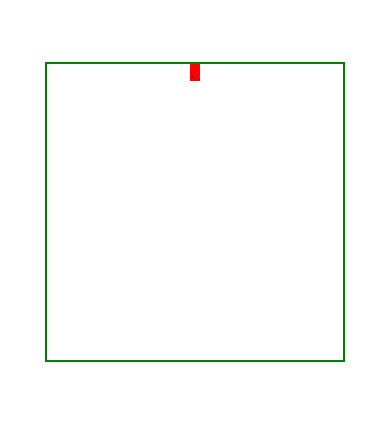
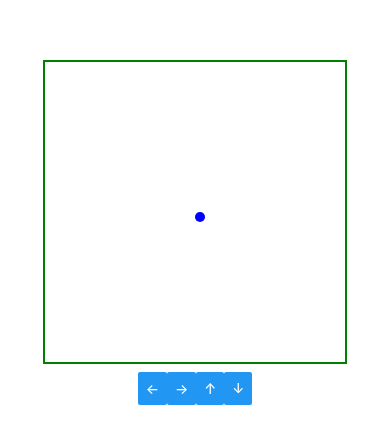
Before and after one commit to mattcolo01/Snake, a React Native app: screen / in a window 390 px wide. Shown: the part 210-654 px from the top of the page. Built offline with nearby package versions, Linux system fonts and the light colour scheme.

Commit message:
Direzionamento e renderizzazione periodica
Aggiunta la funzione per la gestione del cambio di direzione e una funzione che periodicamente modifica la matrice della griglia (in modo poi da ri-renderizzare periodicamente la stessa e dare l'illusione del serpente che si sposta

```diff
--- a/App.js
+++ b/App.js
@@ -1,15 +1,75 @@
+import React from 'react';
 import { StyleSheet, Text, View } from 'react-native';
+import Navigation from './components/navigation';
 
 import Tile from './components/Tile';
 
-export default function App() {
-  return (
-    <View style={styles.container}>
-      <View style={styles.playground}>
-        <Tile />
+export default class App extends React.Component {
+  constructor(props){
+    super(props);
+    let t=new Array();
+    let help=0;
+    for(let i=0; i<30; i++) {
+      t[i]=new Array();
+      for(let j=0; j<30; j++) {
+        t[i][j]={
+          num: help++,
+          val: null,
+        }
+      }
+    }
+
+    t[15][15].val=-1;
+
+    //Stato:
+    //- tiles: matrice degli stati delle singole caselle, per ora contiene l'indice ma sarà da popolare con (anche) cosa c'è dentro
+    this.state={
+      tiles: t,
+      snakeDirection: 2,
+    }
+    //console.log(this.state.tiles);
+    this.toggleDirection=this.toggleDirection.bind(this);
+  }
+
+  toggleDirection(dir){
+    if(dir !== -this.state.snakeDirection)
+      this.setState(
+        {snakeDirection: dir,},
+        () => {console.log(this.state.snakeDirection)}
+      );
+    this.movement();
+  }
+
+  movement() {
+    setInterval( () => {
+      let temp=this.state.tiles;
+      temp[Math.floor(Math.random()*30)][Math.floor(Math.random()*30)].val = 1;
+      this.setState({tiles: temp,});
+    }, 1000)
+  }
+
+  render(){
+    return (
+      <View style={styles.container}>
+        <View style={styles.playground}>
+          {this.state.tiles.map( (arr) => {
+            return (
+              <View key={arr[0].num} style={styles.row} >
+                {
+                  //console.log(arr)
+                  arr.map( (item) => {
+                    //console.log(item);
+                    return (<Tile content={item.val} key={item.num} />);
+                  })
+                }
+              </View>
+            );
+          } )}
+          <Navigation dirChange={this.toggleDirection}/>
+        </View>
       </View>
-    </View>
-  );
+    );
+  }
 }
 
 const styles = StyleSheet.create({
@@ -19,10 +79,18 @@ const styles = StyleSheet.create({
     justifyContent: 'center',
   },
   playground: {
-    width: 300,
-    height: 300,
+    width: 304,
+    height: 304,
     borderWidth: 2,
     borderColor: 'green',
     alignItems: 'center',
+    flexDirection: 'column',
+  },
+  row: {
+    width: 300,
+    height: 10,
+    flexDirection: 'row',
   }
 });
+
+//TO DO: sistemare un po' lo styling (in tutte le classi)
--- a/components/Tile.js
+++ b/components/Tile.js
@@ -1,20 +1,48 @@
 import React from "react";
 import { View, Text, StyleSheet } from "react-native";
 
+// classe Tile
+// Renderizza una casella che può contenere un segmento di serpente, del cibo, o essere vuota
+// Props:
+// - content: null o 0 se è vuota, un numero maggiore di 0 se c'è il serpente, minore di zero se c'è cibo
+
 export default class Tile extends React.Component{
+    constructor (props) {
+        super(props);
+    }
     render(){
         return(
-            <View style={TSt.tile}>
-                <Text>.</Text>
+            <View style={
+                this.props.content > 0?
+                tile.snake :
+                    this.props.content < 0 ?
+                    tile.food : tile.empty
+            }>
+                <Text></Text>
             </View>
-        )
+        );
     }
 }
 
-const TSt=StyleSheet.create({
-    tile:{
+const tile=StyleSheet.create({
+    snake:{
         width: 10,
         heigth: 10,
+        aspectRatio: 1,
         backgroundColor: 'red',
-    }
+        borderRadius: 5,
+    },
+    empty: {
+        width: 10,
+        heigth: 10,
+        aspectRatio: 1,
+        backgroundColor: 'white',
+    },
+    food: {
+        width: 10,
+        heigth: 10,
+        aspectRatio: 1,
+        backgroundColor: 'blue',
+        borderRadius: 5,
+    },
 })
--- /dev/null
+++ b/components/navigation.js
@@ -0,0 +1,24 @@
+import React from "react";
+import { Button, View, StyleSheet } from "react-native";
+
+
+export default class Navigation extends React.Component {
+
+    render(){
+        return (
+            <View style={styles.container}>
+                <Button title="←" onPress={this.props.dirChange.bind(this, -1)}/>
+                <Button title="→" onPress={this.props.dirChange.bind(this, 1)}/>
+                <Button title="↑" onPress={this.props.dirChange.bind(this, 2)}/>
+                <Button title="↓" onPress={this.props.dirChange.bind(this, -2)}/>
+            </View>
+        );
+    }
+}
+
+const styles = StyleSheet.create({
+    container: {
+        flexDirection: 'row',
+        margin: 10,
+    },
+});
```
